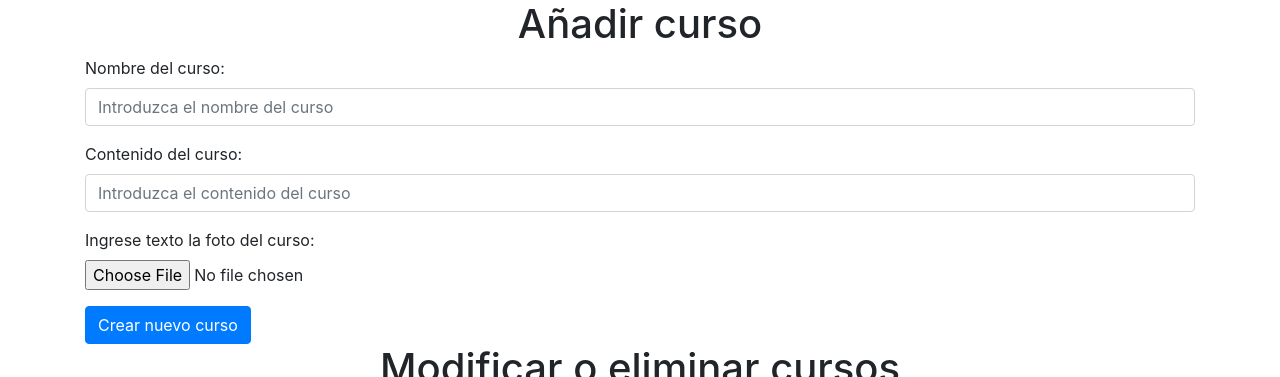
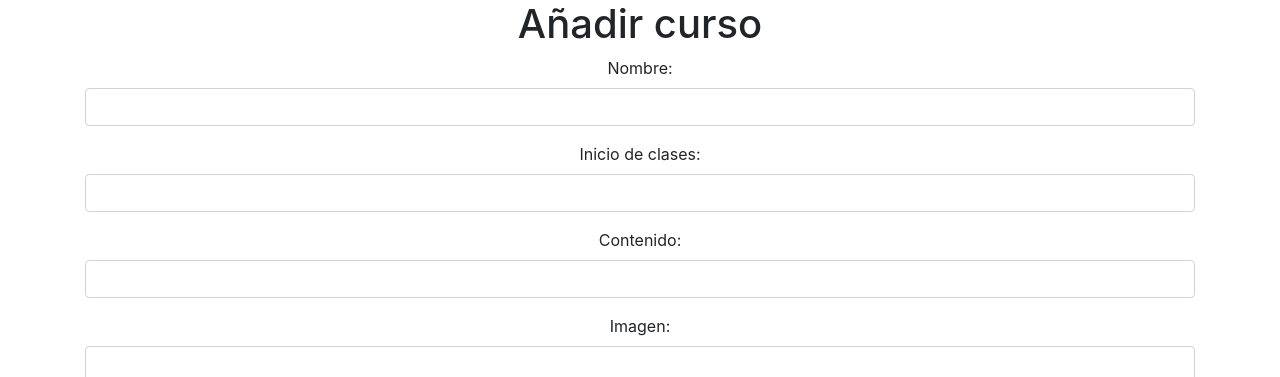
Before and after one commit to empresaamiguitos/sapiens, a PHP site: page /cambioCursos.php in a window 1280 px wide. Shown: the top 377 px of the page. Run offline with PHP 8.4, Linux system fonts and the light colour scheme; tables that the repository leaves empty or names only in its code hold one stand-in row (values such as "Sample post"); data that the repository does not hold is empty; some libraries are stand-ins or nearby versions.

Commit message:
Parte principal lista, todo frontend funcionando - falta agregacion eliminacion y modificacion

```diff
--- a/cambioCursos.php
+++ b/cambioCursos.php
@@ -1,4 +1,5 @@
 <?php
+    require('conexion.php');
 ?>
 <!DOCTYPE html>
 <html lang="en">
@@ -21,23 +22,32 @@
 
     <div class="container">
         <div class="row">
-            <div class="col-12">
-                <form action="">
+            <div class="col-12" style="text-align:center;">
+                <form action="./agregarCurso.php">
                     <div class="form-group">
-                        <label for="nombreCurso">Nombre del curso:</label>
-                        <input type="text" class="form-control" name="nombreCurso" id="nombreCurso"
-                            placeholder="Introduzca el nombre del curso">
+                        <label for="nombreC">Nombre:</label>
+                        <input type="text" class="form-control" name="nombreC" id="nombreC">
                     </div>
                     <div class="form-group">
-                        <label for="Contenido">Contenido del curso:</label>
-                        <input type="text" class="form-control" name="Contenido" id="Contenido"
-                            placeholder="Introduzca el contenido del curso">
+                        <label for="inicio">Inicio de clases:</label>
+                        <input type="text" class="form-control" name="inicio" id="inicio">
                     </div>
                     <div class="form-group">
-                        <label for="foto">Ingrese texto la foto del curso:</label>
-                        <input type="file" class="form-control-file" id="foto" name="foto">
+                        <label for="contenido">Contenido:</label>
+                        <input type="text" class="form-control" name="contenido" id="contenido">
                     </div>
-                    <button type="submit" class="btn btn-primary">Crear nuevo curso</button>
+                    <div class="form-group">
+                        <label for="imagenC">Imagen:</label>
+                        <input type="text" class="form-control" name="imagenC" id="imagenC">
+                    </div>
+                    <div class="form-group">
+                        <label for="imagenC">Color:</label>
+                        <input type="text" class="form-control" name="color" id="color">
+                    </div>
+
+                    <button type="submit" class="btn btn-primary" >
+                    Crear nuevo curso
+                    </button>
                 </form>
             </div>
         </div>
@@ -48,29 +58,58 @@
 
     <div class="container">
         <div class="row">
+            <?php
+                $db = mysqli_select_db( $conexion, $basededatos ) or die ( "Upps! Pues va a ser que no se ha podido conectar a la base de datos" );
+
+                $consulta = "SELECT * FROM curso";
+                $resultado = mysqli_query( $conexion, $consulta ) or die ( "Algo ha ido mal en la consulta a la base de datos");
+
+                while ($dato = mysqli_fetch_array( $resultado ))
+                {
+                ?>
                     <div class="col-md-3">
-                <!-- COMENTARIO, BORRAR ESTA LINEA -->
-                <!-- En la parte de abajo tienes que escoger a que archivo enviar el formulario para modificaciones -->
+                        <div class="card" id="curso<?php echo $dato['idCurso']?>">
+                            <img src="<?php echo $dato['imagenC']?>" class="<?php echo $dato['color']?> img-fluid">
+                            <div class="card-body" style="text-align:center;">
+                                <form action="">
                                     <div class="form-group">
-                    <div class="card">
-                        <form action="cambioCursos.php">
-                            <img src="echo de imagenDB" class="card-img-top color1">
-                            <div class="card-body">
-                                <h5 class="card-title">
-                                    <input type="text" class="form-control" name="nombre" id="nombre" value="">
-                                </h5>
-                                <input type="text" class="form-control" name="contenido" id="contenido">
-                                <input type="hidden" name="idcurso" id="idcurso" value="echo mostrando el id">
-                                <button type="submit" class="btn btn-primary">Cambiar curso</button>
+                                        <label for="nombreC">Nombre:</label>
+                                        <input type="text" class="form-control" name="nombreC" id="nombreC" value=" <?php echo $dato['nombreC']?>">
                                     </div>
+                                    <div class="form-group">
+                                        <label for="inicio">Inicio de clases:</label>
+                                        <input type="text" class="form-control" name="inicio" id="inicio" value="<?php echo $dato['inicio']?>">
+                                    </div>
+                                    <div class="form-group">
+                                        <label for="contenido">Contenido:</label>
+                                        <input type="text" class="form-control" name="contenido" id="contenido" value="<?php echo $dato['contenido']?>">
+                                    </div>
+                                    <div class="form-group">
+                                        <label for="imagenC">Imagen:</label>
+                                        <input type="text" class="form-control" name="imagenC" id="imagenC" value="<?php echo $dato['imagenC']?>">
+                                    </div>
+                                    <div class="form-group">
+                                        <label for="imagenC">Color:</label>
+                                        <input type="text" class="form-control" name="color" id="color" value="<?php echo $dato['color']?>">
+                                    </div>
+
+                                    <input type="hidden" name="idCruso" id="idCurso" value="<?php echo $dato['idCurso']?>">
+                                    <button type="submit" class="btn btn-primary" >
+                                    Actualizar
+                                    </button>
                                 </form>
-                        <form action="eliminarCurso.php">
-                            <button type="submit" class="btn btn-danger">Eliminar curso</button>
-                            <input type="hidden" name="idcurso" id="idcurso" value="echo mostrando el id">
+                                <form action="">
+                                    <input type="hidden" name="idCruso" id="idCurso" value="<?php echo $dato['idCurso']?>">
+                                    <button type="submit" class="btn btn-danger" >
+                                    Eliminar
+                                    </button>
                                 </form>
                             </div>
                         </div>
                     </div>
+                <?php
+                }
+                ?>
         </div>
     </div>
 
--- a/css/sass/_contenido.sass
+++ b/css/sass/_contenido.sass
@@ -8,7 +8,7 @@
         +transition(all .3s)
         .card-body
             h5
-                height: 90px
+                height: 170px
                 text-transform: uppercase
         img
             border-bottom: 3.5px solid
--- a/css/sass/_menu.sass
+++ b/css/sass/_menu.sass
@@ -13,6 +13,6 @@
             a.nav-link
                 color: $blanco
                 font-size: 18pt
-                +transition(all 0.5s)
+                +transition(all 0.3s)
                 &:hover
-                    +animation(onda 2s)
+                    +scale(1.1)
--- a/js/main.js
+++ b/js/main.js
@@ -25,6 +25,7 @@ $(document).ready(function(){
     }else{
         mayor();
     }
+
 });
 
 function mayor(){
```
Also changed, not shown: agregarCurso.php (added, +7 -0 lines), css/main.css (+14 -14 lines), css/sass/_mixins.sass (+7 -0 lines), index.php (+46 -29 lines), 1 other file. Lines whose indentation alone changed are shown as unchanged.
